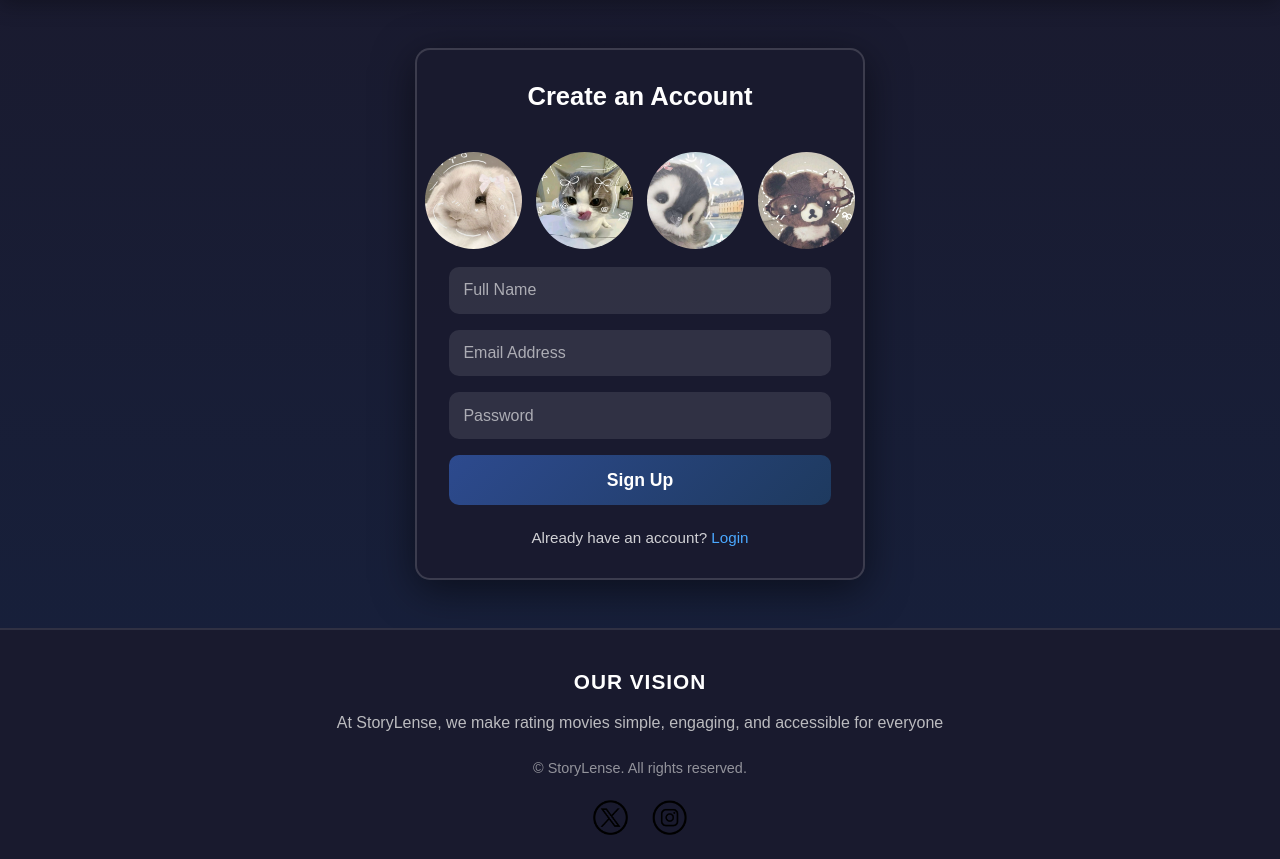
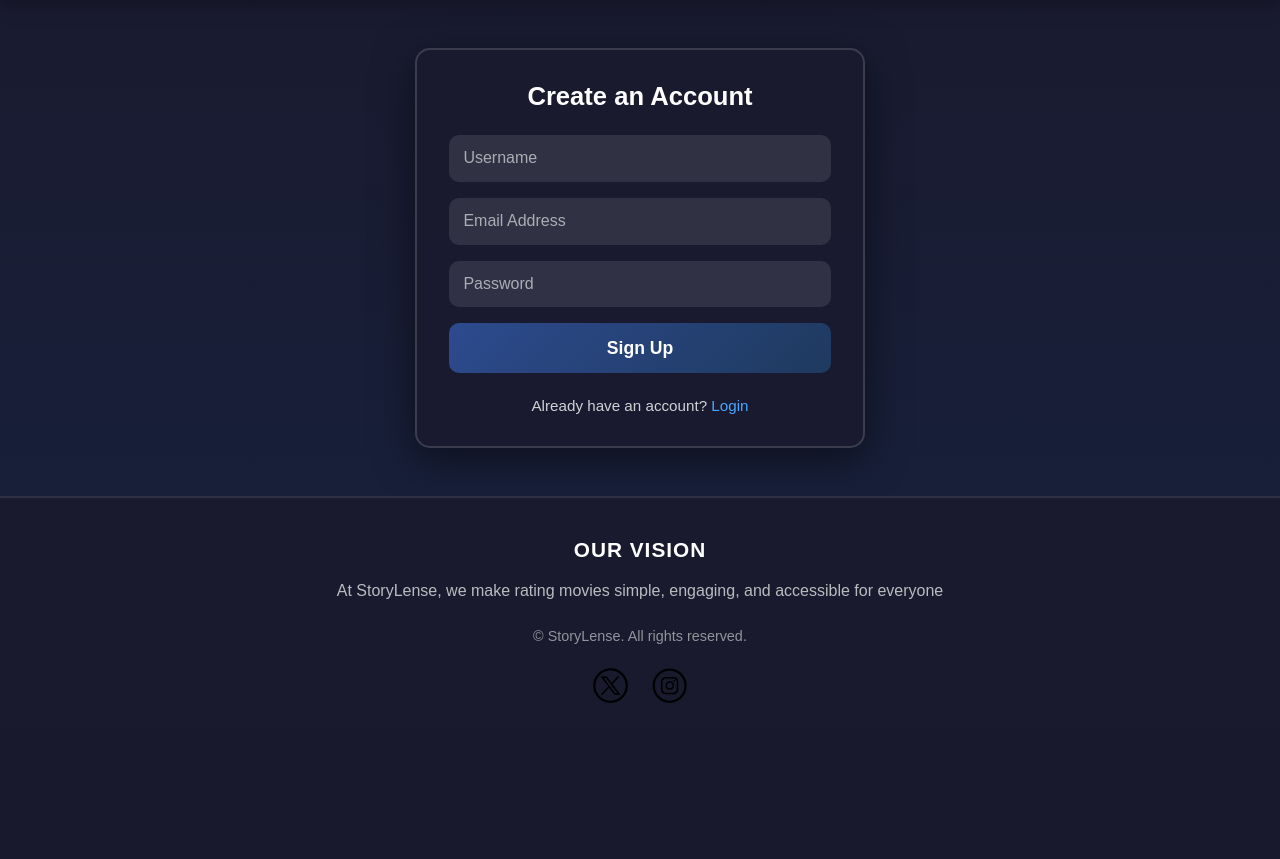
Before and after one commit to leen449/software_project, a PHP site: page /sign.php in a window 1280 px wide. Shown: the part 84-943 px from the top of the page. After the commit the page ends 787 px from the top, so only its background shows below. Run offline with PHP 8.4, Linux system fonts and the light colour scheme.

Commit message:
Refactor sign-up form in sign.php
Removed picture options and updated the sign-up button.

```diff
--- a/sign.php
+++ b/sign.php
@@ -22,14 +22,12 @@
         <h2>Create an Account</h2>
 
         <form class="signup-form" action="signup_process.php" method="POST">
-          <div class="pic-options">
-            <img src="images/rabbit.jpg" class="option" />
-            <img src="images/cat.jpg" class="option" />
-            <img src="images/penguin.jpg" class="option" />
-            <img src="images/bear.jpg" class="option" />
-          </div>
-
-          <input type="text" name="fullname" placeholder="Full Name" required />
+          <input
+            type="text"
+            name="username"
+            placeholder="Username"
+            required
+          />
           <input
             type="email"
             name="email"
@@ -42,10 +40,16 @@
             placeholder="Password"
             required
           />
-          <a href="home.php">
-            <button type="button">Sign Up</button>
-          </a>
+
+          <button type="submit">Sign Up</button>
+
+          <?php if (isset($_GET['error']) && $_GET['error'] === 'emailExists'): ?>
+              <p class="error-message">This email is already registered.</p>
+          <?php elseif (isset($_GET['success'])): ?>
+              <p class="success-message">Account created! You can log in now.</p>
+          <?php endif; ?>
         </form>
+
 
         <div class="login-link">
           Already have an account? <a href="log.php">Login</a>
```
